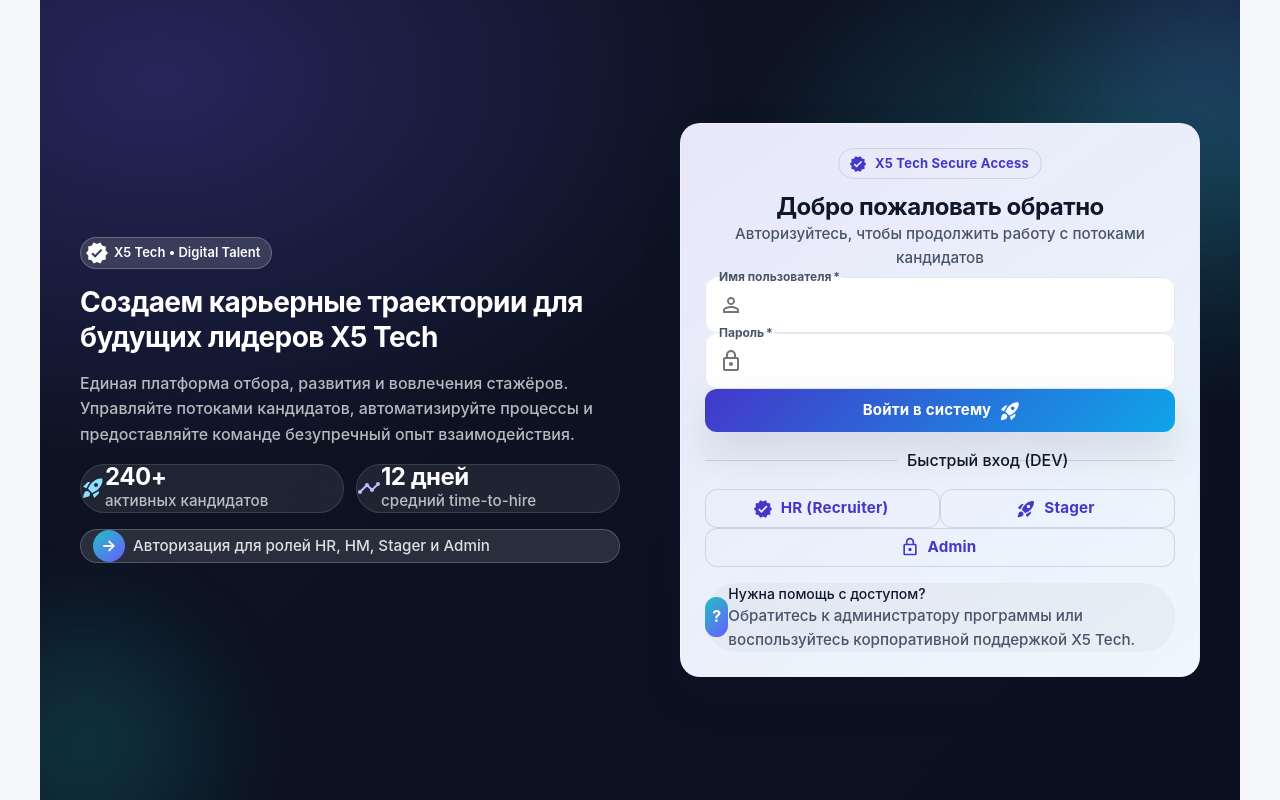
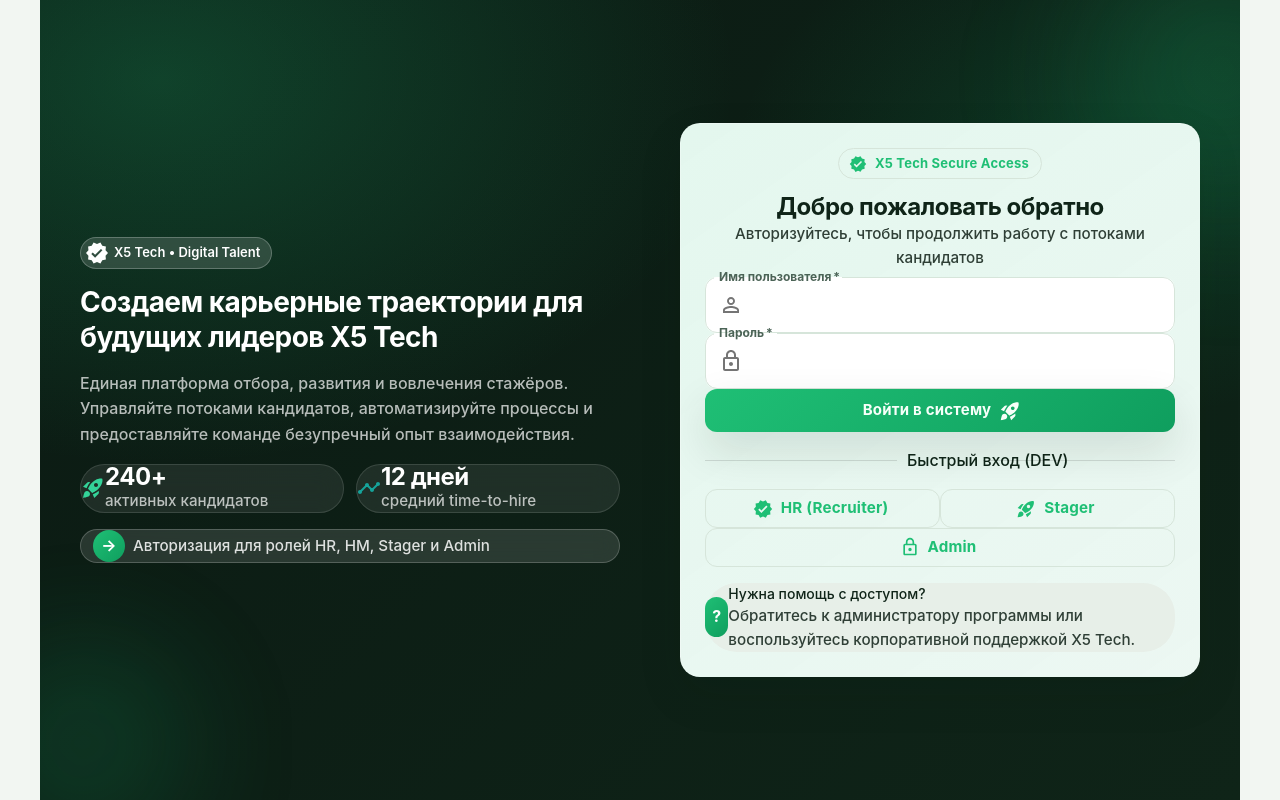
Before and after one commit to Pe4EHKA/X5GroupRecruitment, a Next.js app in the folder apps/frontend/: page /login in a window 1280 px wide. Built offline with nearby package versions, Linux system fonts and the light colour scheme; no server answers.

Commit message:
Apply green X5 theme and improve contrast

```diff
--- a/apps/frontend/src/app/login/page.tsx
+++ b/apps/frontend/src/app/login/page.tsx
@@ -24,6 +24,7 @@
 import VerifiedIcon from '@mui/icons-material/Verified';
 import TimelineIcon from '@mui/icons-material/Timeline';
 import { useAuth } from '@/providers/AuthProvider';
+import { palette } from '@/theme/tokens';
 
 const float = keyframes`
   0% { transform: translateY(0px); }
@@ -86,7 +87,7 @@
           position: 'absolute',
           inset: 0,
           background:
-            'radial-gradient(120% 120% at 10% 10%, rgba(107, 91, 255, 0.25), transparent 40%), radial-gradient(80% 80% at 90% 20%, rgba(34, 193, 195, 0.25), transparent 40%), linear-gradient(135deg, #0f1424 0%, #0b1020 100%)',
+            `radial-gradient(120% 120% at 10% 10%, rgba(31, 191, 117, 0.24), transparent 40%), radial-gradient(80% 80% at 90% 20%, rgba(15, 158, 94, 0.2), transparent 40%), linear-gradient(135deg, #0b1a13 0%, #0f2418 100%)`,
           zIndex: 0,
         }}
       />
@@ -104,7 +105,7 @@
             position: 'absolute',
             width: { xs: 180, md: 260 },
             height: { xs: 180, md: 260 },
-            background: 'linear-gradient(145deg, rgba(107,91,255,0.25), rgba(34,193,195,0.2))',
+            background: 'linear-gradient(145deg, rgba(31,191,117,0.28), rgba(15,158,94,0.16))',
             borderRadius: '50%',
             filter: 'blur(70px)',
             top: '-40px',
@@ -117,7 +118,7 @@
             position: 'absolute',
             width: { xs: 140, md: 220 },
             height: { xs: 140, md: 220 },
-            background: 'linear-gradient(135deg, rgba(34,193,195,0.25), rgba(6,214,160,0.15))',
+            background: 'linear-gradient(135deg, rgba(31,191,117,0.22), rgba(15,158,94,0.14))',
             borderRadius: '50%',
             filter: 'blur(60px)',
             bottom: '-60px',
@@ -170,7 +171,7 @@
                 }}
               >
                 <Stack direction="row" spacing={1.5} alignItems="center">
-                  <RocketLaunchIcon sx={{ color: '#8de1ff' }} />
+                  <RocketLaunchIcon sx={{ color: palette.primary.light }} />
                   <Box>
                     <Typography variant="h4" sx={{ color: 'white', lineHeight: 1 }}>
                       240+
@@ -193,7 +194,7 @@
                 }}
               >
                 <Stack direction="row" spacing={1.5} alignItems="center">
-                  <TimelineIcon sx={{ color: '#c7b6ff' }} />
+                  <TimelineIcon sx={{ color: palette.secondary.light }} />
                   <Box>
                     <Typography variant="h4" sx={{ color: 'white', lineHeight: 1 }}>
                       12 дней
@@ -224,7 +225,7 @@
                   width: 32,
                   height: 32,
                   borderRadius: '50%',
-                  background: 'linear-gradient(135deg, #22c1c3, #6b5bff)',
+                  background: palette.accents.gradient,
                   display: 'grid',
                   placeItems: 'center',
                   color: 'white',
@@ -247,7 +248,7 @@
               maxWidth: 520,
               ml: { md: 'auto' },
               overflow: 'hidden',
-              border: '1px solid rgba(255,255,255,0.1)',
+              border: '1px solid rgba(255,255,255,0.14)',
             }}
           >
             <CardContent sx={{ p: { xs: 3.5, md: 4 } }}>
@@ -362,14 +363,14 @@
                 Admin
               </Button>
 
-              <Box sx={{ mt: 3, p: 2.5, borderRadius: 2, bgcolor: 'rgba(12,12,12,0.03)' }}>
+              <Box sx={{ mt: 3, p: 2.5, borderRadius: 2, bgcolor: palette.backgrounds.muted }}>
                 <Stack direction="row" spacing={1.5} alignItems="center">
                   <Box
                     sx={{
                       width: 40,
                       height: 40,
                       borderRadius: '12px',
-                      background: 'linear-gradient(135deg, #22c1c3, #6b5bff)',
+                      background: palette.accents.gradient,
                       display: 'grid',
                       placeItems: 'center',
                       color: 'white',
--- a/apps/frontend/src/components/ui/EmptyState.tsx
+++ b/apps/frontend/src/components/ui/EmptyState.tsx
@@ -38,7 +38,7 @@
           width: 64,
           height: 64,
           borderRadius: '50%',
-          background: 'linear-gradient(135deg, rgba(79,70,229,0.12), rgba(14,165,233,0.12))',
+          background: 'linear-gradient(135deg, rgba(31,191,117,0.12), rgba(15,158,94,0.12))',
           display: 'grid',
           placeItems: 'center',
           color: 'text.secondary',
--- a/apps/frontend/src/components/ui/PageHeader.tsx
+++ b/apps/frontend/src/components/ui/PageHeader.tsx
@@ -22,7 +22,7 @@
         position: 'relative',
         overflow: 'hidden',
         background: palette.accents.gradientSoft,
-        border: `1px solid ${palette.neutral[200]}`,
+        border: `1px solid ${palette.borders.subtle}`,
       }}
     >
       <Box
--- a/apps/frontend/src/theme/theme.ts
+++ b/apps/frontend/src/theme/theme.ts
@@ -11,8 +11,8 @@
       paper: palette.backgrounds.surface,
     },
     text: {
-      primary: palette.neutral[900],
-      secondary: palette.neutral[600],
+      primary: palette.text.primary,
+      secondary: palette.text.secondary,
     },
     success: { main: palette.semantic.success },
     warning: { main: palette.semantic.warning },
@@ -26,7 +26,7 @@
   typography: {
     ...typography,
     allVariants: {
-      color: palette.neutral[900],
+      color: palette.text.primary,
     },
   },
   components: {
@@ -35,8 +35,8 @@
         body: {
           margin: 0,
           background:
-            `${palette.backgrounds.base} radial-gradient(circle at 18% 20%, rgba(99,102,241,0.08), transparent 35%), radial-gradient(circle at 80% 6%, rgba(14,165,233,0.07), transparent 32%)`,
-          color: palette.neutral[900],
+            `${palette.backgrounds.base} radial-gradient(circle at 18% 20%, rgba(31,191,117,0.1), transparent 35%), radial-gradient(circle at 80% 6%, rgba(15,158,94,0.08), transparent 32%)`,
+          color: palette.text.primary,
           fontFamily: typography.fontFamily,
           minHeight: '100vh',
         },
@@ -46,7 +46,7 @@
         },
         '*::selection': {
           background: palette.primary.light,
-          color: '#fff',
+          color: palette.primary.contrastText,
         },
         a: {
           color: 'inherit',
@@ -73,7 +73,7 @@
           borderRadius: radii.lg,
           backgroundColor: palette.backgrounds.surface,
           boxShadow: shadows.soft,
-          border: `1px solid ${palette.neutral[200]}`,
+          border: `1px solid ${palette.borders.subtle}`,
           transition: transitions.base,
           backgroundImage: palette.accents.gradientSoft,
           '&[data-variant="elevated"]': {
@@ -89,7 +89,7 @@
         root: {
           borderRadius: radii.lg,
           boxShadow: shadows.medium,
-          border: `1px solid ${palette.neutral[200]}`,
+          border: `1px solid ${palette.borders.subtle}`,
           backgroundImage: `${palette.accents.glow}, ${palette.backgrounds.surface}`,
         },
       },
@@ -107,17 +107,18 @@
           boxShadow: 'none',
           letterSpacing: 0.2,
           '&:focus-visible': {
-            outline: `3px solid rgba(79, 70, 229, 0.25)`,
+            outline: `3px solid ${palette.focusRing}`,
             outlineOffset: 2,
           },
         },
         containedPrimary: {
           backgroundImage: palette.accents.gradient,
-          color: '#fff',
+          color: palette.primary.contrastText,
           boxShadow: shadows.medium,
           '&:hover': {
             boxShadow: shadows.strong,
             transform: 'translateY(-1px)',
+            backgroundImage: palette.accents.gradient,
           },
           '&:active': {
             transform: 'translateY(0)',
@@ -125,16 +126,16 @@
           },
         },
         outlined: {
-          borderColor: palette.neutral[300],
+          borderColor: palette.borders.subtle,
           '&:hover': {
             borderColor: palette.primary.main,
-            backgroundColor: palette.neutral[100],
+            backgroundColor: palette.backgrounds.muted,
           },
         },
         text: {
-          color: palette.primary.main,
+          color: palette.primary.dark,
           '&:hover': {
-            backgroundColor: palette.neutral[100],
+            backgroundColor: palette.backgrounds.muted,
           },
         },
       },
@@ -160,7 +161,7 @@
               backgroundColor: '#fff',
               transition: transitions.base,
               '& fieldset': {
-              borderColor: palette.neutral[200],
+                borderColor: palette.borders.subtle,
                 transition: transitions.base,
               },
               '&:hover fieldset': {
@@ -168,7 +169,7 @@
               },
               '&.Mui-focused fieldset': {
                 borderColor: palette.primary.main,
-              boxShadow: `0 0 0 3px rgba(79, 70, 229, 0.12)`,
+                boxShadow: `0 0 0 3px ${palette.focusRing}`,
               },
             },
           },
@@ -178,7 +179,7 @@
       styleOverrides: {
         root: {
           fontWeight: 700,
-          color: palette.neutral[600],
+          color: palette.text.muted,
         },
       },
     },
@@ -196,7 +197,7 @@
       styleOverrides: {
         root: {
           borderRadius: radii.md,
-          border: `1px solid ${palette.neutral[200]}`,
+          border: `1px solid ${palette.borders.subtle}`,
           backgroundColor: palette.backgrounds.surface,
           boxShadow: shadows.soft,
         },
@@ -205,10 +206,10 @@
     MuiTableHead: {
       styleOverrides: {
         root: {
-          backgroundColor: palette.neutral[100],
-          borderBottom: `1px solid ${palette.neutral[200]}`,
+          backgroundColor: palette.backgrounds.muted,
+          borderBottom: `1px solid ${palette.borders.subtle}`,
           '& .MuiTableCell-root': {
-            color: palette.neutral[700],
+            color: palette.text.secondary,
             fontWeight: 700,
             fontSize: '0.95rem',
           },
@@ -220,7 +221,7 @@
         root: {
           transition: transitions.base,
           '&:hover': {
-            backgroundColor: palette.neutral[100],
+            backgroundColor: palette.backgrounds.muted,
           },
         },
       },
@@ -259,8 +260,8 @@
     MuiDrawer: {
       styleOverrides: {
         paper: {
-          backgroundColor: '#0f172a',
-          color: '#e2e8f0',
+          backgroundColor: palette.backgrounds.sidebar,
+          color: palette.text.onDark,
           borderRight: `1px solid rgba(255,255,255,0.08)`,
         },
       },
@@ -269,8 +270,8 @@
       styleOverrides: {
         colorInherit: {
           backgroundColor: palette.backgrounds.surface,
-          color: palette.neutral[900],
-          borderBottom: `1px solid ${palette.neutral[200]}`,
+          color: palette.text.primary,
+          borderBottom: `1px solid ${palette.borders.subtle}`,
           boxShadow: shadows.soft,
         },
       },
--- a/apps/frontend/src/theme/tokens.ts
+++ b/apps/frontend/src/theme/tokens.ts
@@ -1,46 +1,59 @@
 export const palette = {
   primary: {
-    main: '#4338ca',
-    light: '#6366f1',
-    dark: '#312e81',
-    contrastText: '#ffffff',
+    main: '#1fbf75',
+    light: '#34d399',
+    dark: '#178a55',
+    contrastText: '#f7fff9',
   },
   secondary: {
-    main: '#0ea5e9',
-    light: '#38bdf8',
-    dark: '#0b79aa',
-    contrastText: '#ffffff',
+    main: '#0f766e',
+    light: '#16a39a',
+    dark: '#0a4f49',
+    contrastText: '#e6f4ed',
   },
   neutral: {
-    50: '#f8fafc',
-    100: '#eff3f9',
-    200: '#e2e8f0',
-    300: '#cbd5e1',
-    400: '#94a3b8',
-    500: '#64748b',
-    600: '#475569',
-    700: '#334155',
-    800: '#1e293b',
-    900: '#0f172a',
+    50: '#f4f7f4',
+    100: '#e6eee5',
+    200: '#d0e1d6',
+    300: '#b5c7bd',
+    400: '#8fa69b',
+    500: '#688274',
+    600: '#4b6356',
+    700: '#34493f',
+    800: '#22332d',
+    900: '#132019',
   },
   semantic: {
-    success: '#10b981',
-    warning: '#f59e0b',
-    error: '#ef4444',
-    info: '#0ea5e9',
+    success: '#1f9d55',
+    warning: '#f2b247',
+    error: '#e5484d',
+    info: '#1c9ab7',
+  },
+  text: {
+    primary: '#0f2418',
+    secondary: '#2f3f36',
+    muted: '#4b6356',
+    onDark: '#e8f5ed',
+    onMuted: '#d3e3d8',
   },
   backgrounds: {
-    base: '#f5f7fb',
+    base: '#f2f6f2',
     surface: '#ffffff',
-    muted: '#eef2f6',
-    elevated: '#f9fbff',
-    glass: 'rgba(255,255,255,0.72)',
+    muted: '#e7efe8',
+    elevated: '#f8fbf8',
+    glass: 'rgba(255,255,255,0.78)',
+    sidebar: '#0f1f18',
   },
   accents: {
-    gradient: 'linear-gradient(135deg, #4338ca 0%, #0ea5e9 100%)',
-    gradientSoft: 'linear-gradient(145deg, rgba(67,56,202,0.12), rgba(14,165,233,0.08))',
+    gradient: 'linear-gradient(135deg, #1fbf75 0%, #0f9e5e 100%)',
+    gradientSoft: 'linear-gradient(145deg, rgba(31,191,117,0.12), rgba(15,158,94,0.08))',
     glow:
-      'radial-gradient(circle at 20% 20%, rgba(99,102,241,0.18), transparent 35%), radial-gradient(circle at 80% 10%, rgba(14,165,233,0.18), transparent 35%)',
+      'radial-gradient(circle at 20% 20%, rgba(31,191,117,0.18), transparent 35%), radial-gradient(circle at 80% 10%, rgba(15,158,94,0.18), transparent 35%)',
+  },
+  focusRing: 'rgba(31, 191, 117, 0.35)',
+  borders: {
+    subtle: '#d6e5da',
+    strong: '#b6c9bd',
   },
 };
 
@@ -71,9 +84,9 @@
 export const spacing = [4, 8, 12, 16, 24, 32, 40, 48];
 
 export const shadows = {
-  soft: '0 10px 30px rgba(15, 23, 42, 0.08)',
-  medium: '0 18px 44px rgba(15, 23, 42, 0.12)',
-  strong: '0 28px 72px rgba(15, 23, 42, 0.16)',
+  soft: '0 10px 30px rgba(10, 31, 20, 0.08)',
+  medium: '0 18px 44px rgba(10, 31, 20, 0.12)',
+  strong: '0 28px 72px rgba(10, 31, 20, 0.16)',
   inner: 'inset 0 1px 0 rgba(255,255,255,0.6)',
 };
 
```
Also changed, not shown: apps/frontend/src/app/hr/page.tsx (+12 -11 lines), apps/frontend/src/app/recruiter/dashboard/page.tsx (+6 -6 lines), apps/frontend/src/components/DashboardLayout.tsx (+14 -9 lines). Lines whose indentation alone changed are shown as unchanged.
